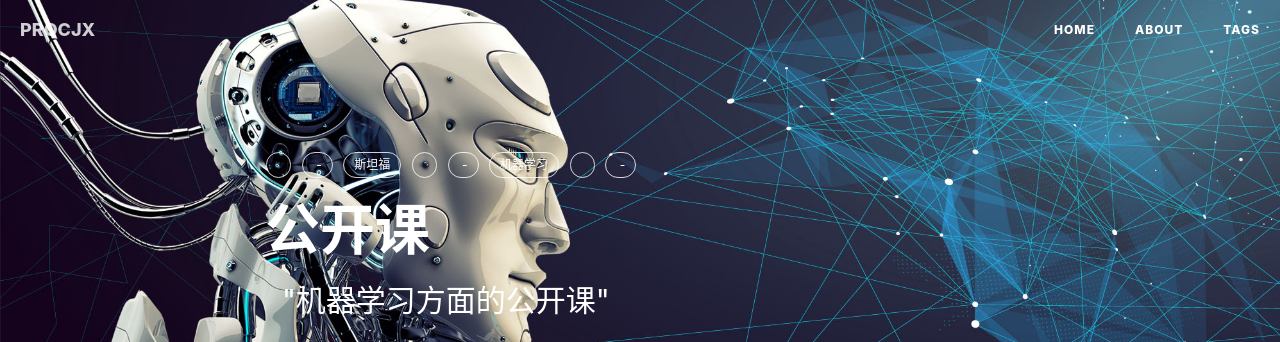
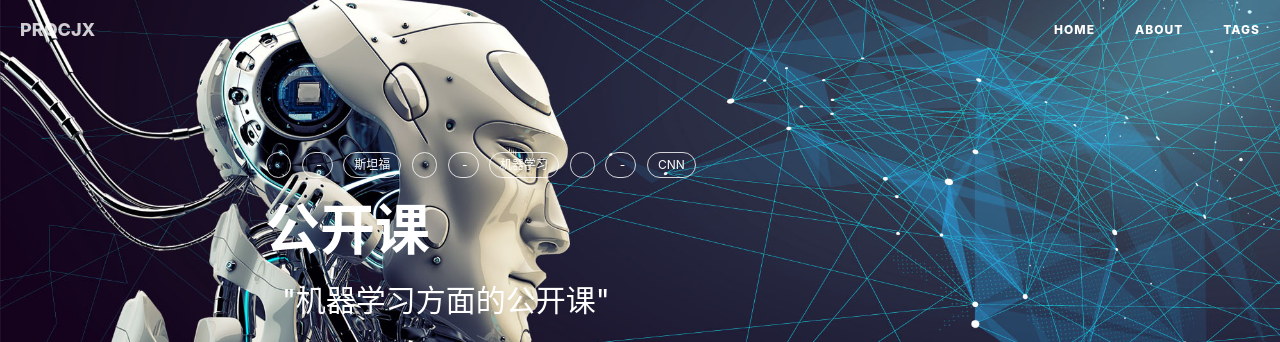
Before and after one commit to procjx/procjx.github.io.old, a Jekyll site: the page built from _posts/2017-11-26-公开课.md, in a window 1280 px wide. Shown: the top 342 px of the page. Built offline with Jekyll 4.4.1, drawn with Linux system fonts in a browser that asks for light colours; nearby versions of some CDN libraries; comment, search, counter and statistics services are not loaded.

Commit message:
Update 2017-11-26-公开课.md

```diff
--- a/_posts/2017-11-26-公开课.md
+++ b/_posts/2017-11-26-公开课.md
@@ -9,7 +9,7 @@ catalog: hello true
 tags:
     - 斯坦福
     - 机器学习
-    -
+    - CNN
 
 ---
 
```
